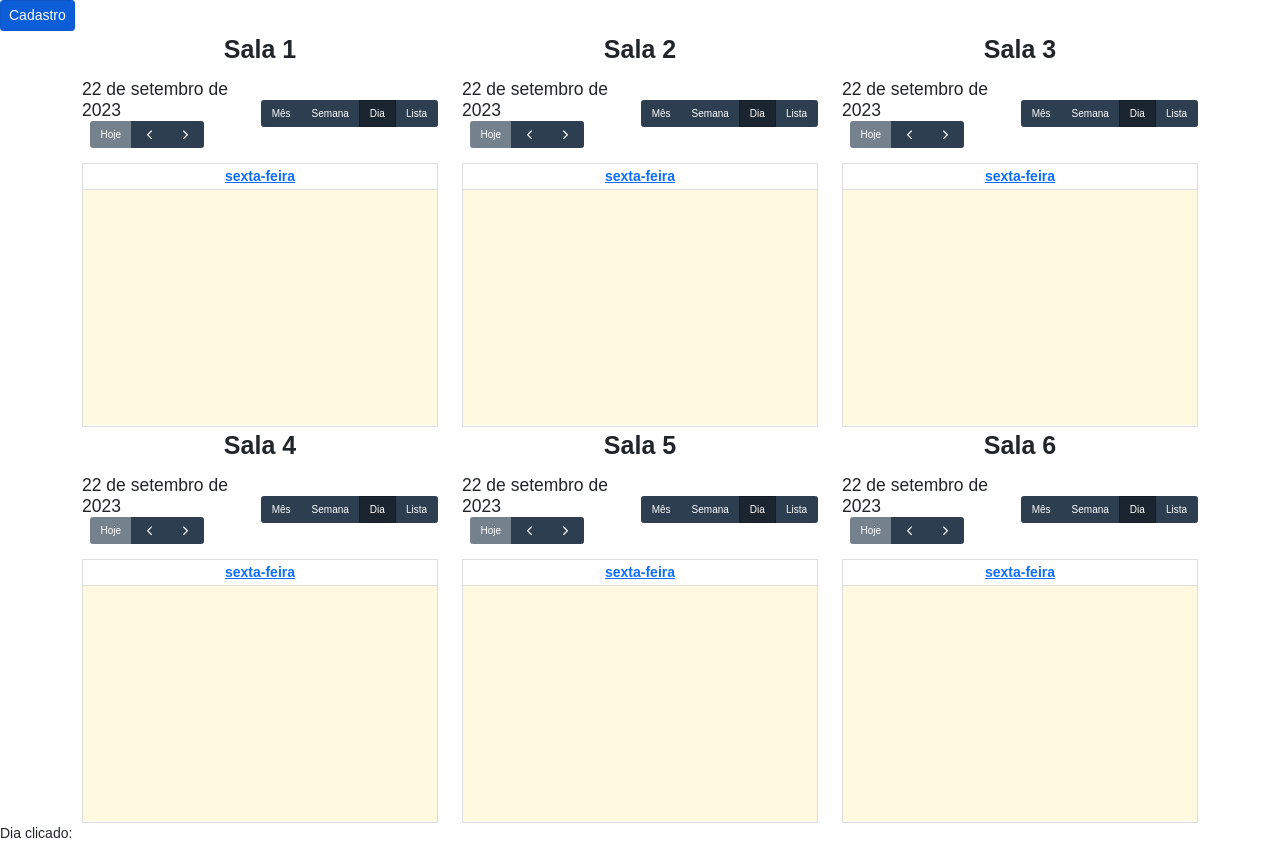
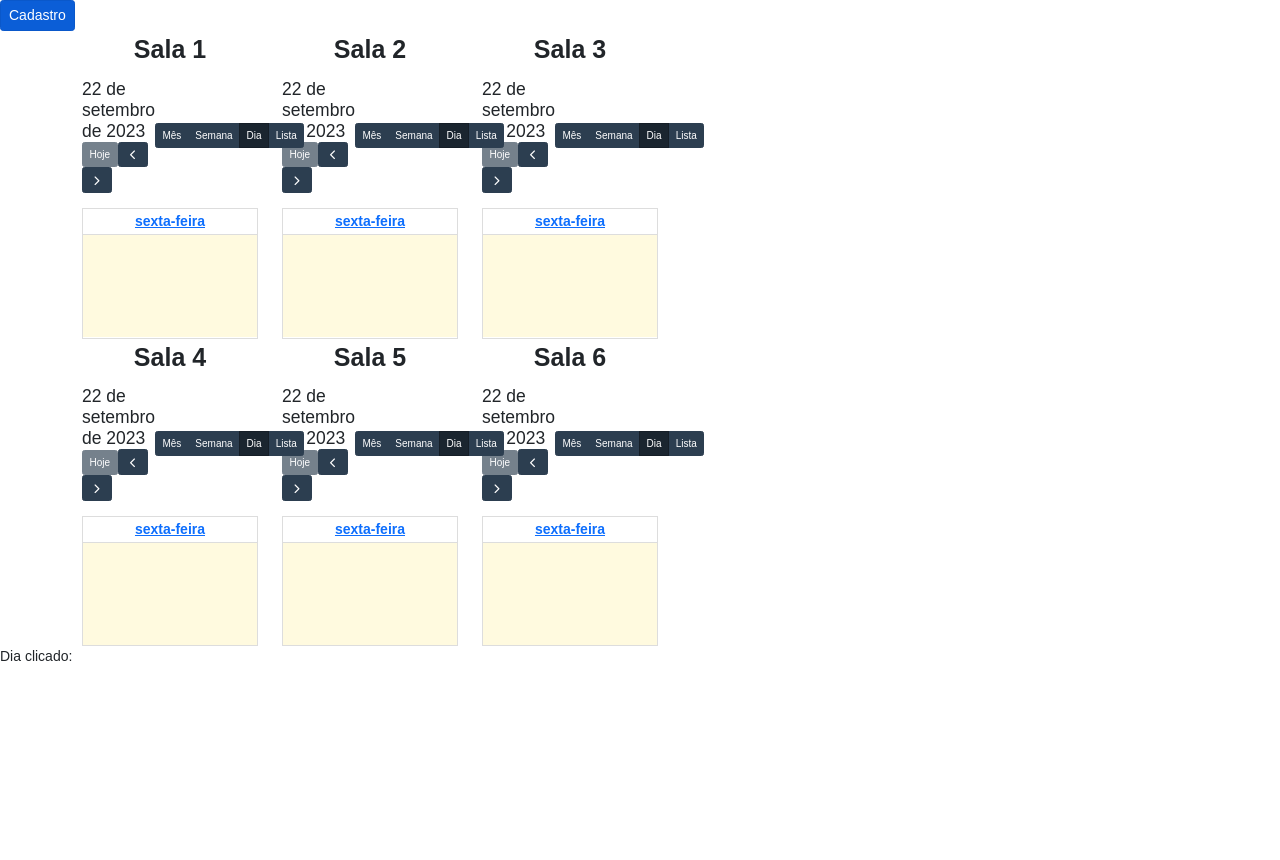
Before and after one commit to Davijluna/fullcalendar-molde, a website with bundled scripts: page index.html in a window 1280 px wide. After the commit the page ends 800 px from the top, so only its background shows below. Built offline with nearby package versions, Linux system fonts and the light colour scheme; no server answers.

Commit message:
style: alteraçõa de botões

```diff
--- a/createCalendar.js
+++ b/createCalendar.js
@@ -12,8 +12,7 @@ export function createCalendar(calendarEl, place, FullCalendar)
 
   var calendar = new FullCalendar.Calendar(calendarEl, {
     headerToolbar: {
-      left: 'title today,prev,next',
-      center: '',
+      left: 'title,today,prev,next',
       right: 'dayGridMonth,timeGridWeek,dayGridDay,listMonth'
     },
     initialView: 'dayGridDay',
--- a/style.css
+++ b/style.css
@@ -17,21 +17,22 @@ body {
   margin-bottom: 10px;
 }
 
-.fc-header-toolbar.fc-toolbar.fc-toolbar-ltr .fc-button {
+/* .fc-header-toolbar.fc-toolbar.fc-toolbar-ltr .fc-button {
   padding: 5px 2px;
   font-size: 10px;
 }
 
 /* Reduza o tamanho de todos os elementos na classe fc-header-toolbar fc-toolbar fc-toolbar-ltr */
 .fc-header-toolbar.fc-toolbar.fc-toolbar-ltr {
-  font-size: 10px; /* Ajuste o tamanho da fonte conforme necessário */
+  font-size: 10px;
 }
 
-/* Ajuste o tamanho dos botões na classe fc-header-toolbar fc-toolbar fc-toolbar-ltr */
-.fc-header-toolbar.fc-toolbar.fc-toolbar-ltr .fc-button {
-  padding: 5px 10px; /* Ajuste esses valores para definir o tamanho desejado */
+.calendar-wrapper {
+  width: 200px;
 }
 
-/* .fc-media-screen {
-  padding: none;;
-} */
+
+/* Ajuste o tamanho dos botões na classe fc-header-toolbar fc-toolbar fc-toolbar-ltr */
+/* .fc-header-toolbar.fc-toolbar.fc-toolbar-ltr .fc-button {
+  padding: 5px 10px;
+}  */
```
